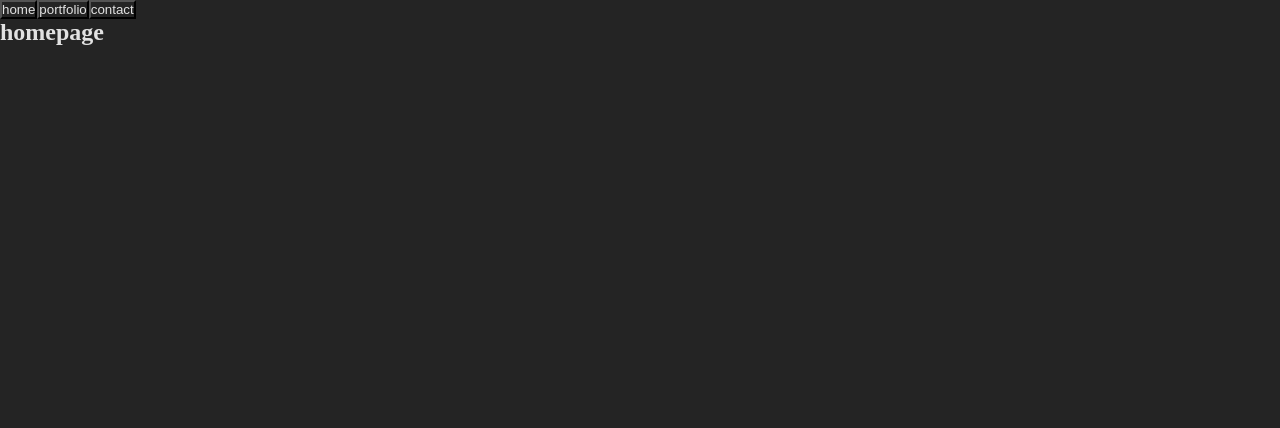
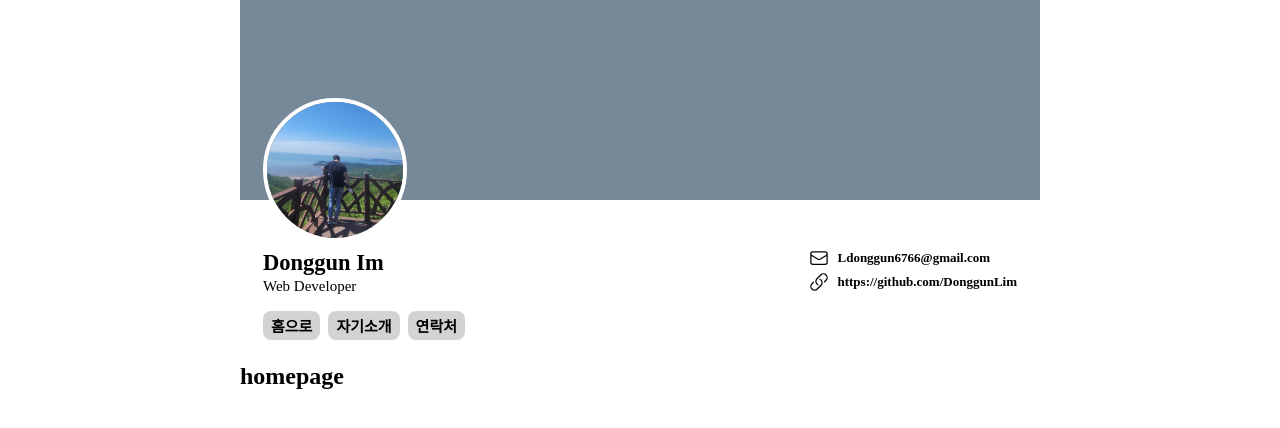
Before and after one commit to DonggunLim/resume, a React (Vite) app: page / in a window 1280 px wide. Shown: the top 428 px of the page. Built offline with nearby package versions, Linux system fonts and the light colour scheme.

Commit message:
header component

```diff
--- a/src/components/Header.jsx
+++ b/src/components/Header.jsx
@@ -1,13 +1,45 @@
 import { useNavigate } from "react-router-dom";
+import Avatar from "./Avatar";
+import EmailIcon from "../icons/EmailIcon";
+import LinkIcon from "../icons/LinkIcon";
 export default function Header() {
   const navigate = useNavigate();
   const handleClickMenu = (path) => navigate(path);
 
   return (
-    <header className="app-header">
-      <button onClick={() => handleClickMenu("/")}>home</button>
-      <button onClick={() => handleClickMenu("/portfolio")}>portfolio</button>
-      <button onClick={() => handleClickMenu("/contact")}>contact</button>
+    <header className="header">
+      <div className="background">
+        <Avatar />
+      </div>
+      <main className="header-main">
+        <div className="header-main-info">
+          <div className="title">
+            <h1>Donggun Im</h1>
+            <p>Web Developer</p>
+          </div>
+          <div className="links">
+            <ul>
+              <li>
+                <EmailIcon />
+                Ldonggun6766@gmail.com
+              </li>
+              <li>
+                <LinkIcon />
+                <a target="_blank" href="https://github.com/DonggunLim">
+                  https://github.com/DonggunLim
+                </a>
+              </li>
+            </ul>
+          </div>
+        </div>
+        <nav className="page-navigation">
+          <button onClick={() => handleClickMenu("/")}>홈으로</button>
+          <button onClick={() => handleClickMenu("/portfolio")}>
+            자기소개
+          </button>
+          <button onClick={() => handleClickMenu("/contact")}>연락처</button>
+        </nav>
+      </main>
     </header>
   );
 }
--- a/src/components/Layout.jsx
+++ b/src/components/Layout.jsx
@@ -3,12 +3,12 @@ import Header from "./Header";
 
 const Layout = () => {
   return (
-    <>
+    <div className="wrraper">
       <Header />
       <main>
         <Outlet />
       </main>
-    </>
+    </div>
   );
 };
 
--- /dev/null
+++ b/src/icons/EmailIcon.jsx
@@ -0,0 +1,20 @@
+export default function EmailIcon() {
+  return (
+    <div style={{ width: "20px", height: "20px" }}>
+      <svg
+        xmlns="http://www.w3.org/2000/svg"
+        fill="none"
+        viewBox="0 0 24 24"
+        strokeWidth={1.5}
+        stroke="currentColor"
+        className="size-6"
+      >
+        <path
+          strokeLinecap="round"
+          strokeLinejoin="round"
+          d="M21.75 6.75v10.5a2.25 2.25 0 0 1-2.25 2.25h-15a2.25 2.25 0 0 1-2.25-2.25V6.75m19.5 0A2.25 2.25 0 0 0 19.5 4.5h-15a2.25 2.25 0 0 0-2.25 2.25m19.5 0v.243a2.25 2.25 0 0 1-1.07 1.916l-7.5 4.615a2.25 2.25 0 0 1-2.36 0L3.32 8.91a2.25 2.25 0 0 1-1.07-1.916V6.75"
+        />
+      </svg>
+    </div>
+  );
+}
--- /dev/null
+++ b/src/icons/LinkIcon.jsx
@@ -0,0 +1,20 @@
+export default function LinkIcon() {
+  return (
+    <div style={{ width: "20px", height: "20px" }}>
+      <svg
+        xmlns="http://www.w3.org/2000/svg"
+        fill="none"
+        viewBox="0 0 24 24"
+        strokeWidth={1.5}
+        stroke="currentColor"
+        className="size-6"
+      >
+        <path
+          strokeLinecap="round"
+          strokeLinejoin="round"
+          d="M13.19 8.688a4.5 4.5 0 0 1 1.242 7.244l-4.5 4.5a4.5 4.5 0 0 1-6.364-6.364l1.757-1.757m13.35-.622 1.757-1.757a4.5 4.5 0 0 0-6.364-6.364l-4.5 4.5a4.5 4.5 0 0 0 1.242 7.244"
+        />
+      </svg>
+    </div>
+  );
+}
--- a/src/index.css
+++ b/src/index.css
@@ -1,13 +1,26 @@
+@import "./styles/components/avatar.css";
+@import "./styles/components/header.css";
+
 * {
   padding: 0;
   margin: 0;
   box-sizing: border-box;
-  color: rgba(255, 255, 255, 0.87);
-  background-color: #242424;
 }
 
-.app-header {
-  position: sticky;
-  top: 0px;
-  left: 0px;
+#root {
+  display: flex;
+  justify-content: center;
 }
+
+.wrraper {
+  width: 800px;
+}
+
+li {
+  list-style: none;
+}
+
+a {
+  text-decoration: none;
+  color: black;
+}
--- /dev/null
+++ b/src/styles/components/header.css
@@ -0,0 +1,77 @@
+.header .background {
+  position: relative;
+  width: 100%;
+  padding-bottom: 25%;
+  background-color: lightslategray;
+}
+
+/* main */
+
+.header-main {
+  display: flex;
+  flex-direction: column;
+  gap: 16px;
+  padding: 48px 23px 23px 23px;
+}
+
+.header-main-info {
+  display: flex;
+  justify-content: space-between;
+}
+
+/* title */
+
+.title > h1 {
+  font-size: 22.5px;
+  font-weight: 600;
+  line-height: 1.33333;
+}
+
+.title > p {
+  font-size: 15px;
+  font-weight: 400;
+}
+
+/* links */
+
+.links > ul {
+  display: flex;
+  flex-direction: column;
+  gap: 4px;
+}
+
+.links > ul > li {
+  display: flex;
+  align-items: center;
+  gap: 8px;
+  font-size: 13px;
+  font-weight: 600;
+}
+
+.links > ul > li > a:hover {
+  color: #0a66c2;
+  text-decoration: underline;
+}
+
+/* page-navigation */
+
+.page-navigation {
+  display: flex;
+  gap: 8px;
+}
+
+.page-navigation > button {
+  padding: 4px 8px;
+  font-size: 15px;
+  font-weight: 600;
+  outline: none;
+  border: none;
+  cursor: pointer;
+  background-color: lightgray;
+  border-radius: 8px;
+}
+
+.page-navigation > button:hover {
+  background-color: gray;
+  color: aliceblue;
+}
```
